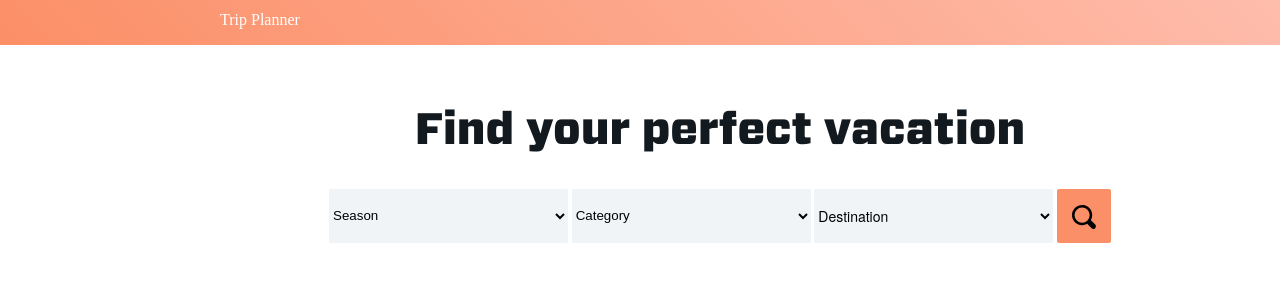
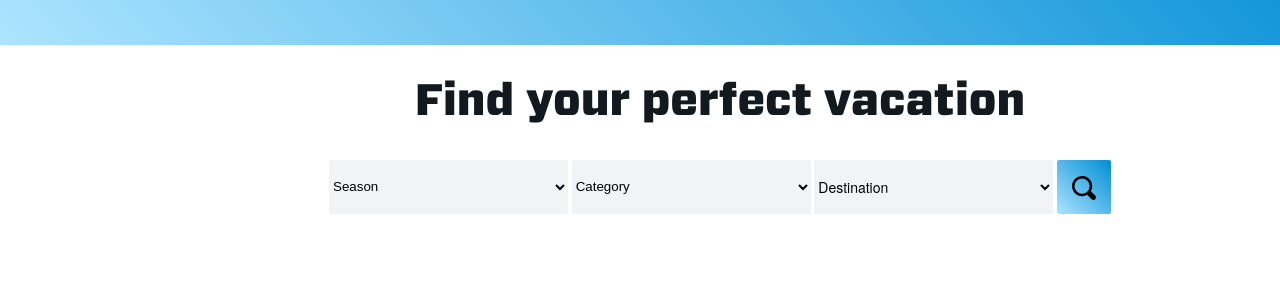
Before and after one commit to mackenziekroon/travel-app, a website: page index.html in a window 1280 px wide. Shown: the top 282 px of the page. Drawn offline with Linux system fonts and the light colour scheme.

Commit message:
changed colors

```diff
--- a/index.html
+++ b/index.html
@@ -10,7 +10,7 @@
   <body>
     <div class="page-container">
       <div class="navbar-container">
-        <div class="travel-logo">Trip Planner</div>
+        <!-- <div class="travel-logo">Trip Planner</div> -->
       </div>
       <!-- <div class="lower-container"> -->
       <div class="heading">Find your perfect vacation</div>
@@ -35,7 +35,7 @@
             <option selected>Destination</option>
           </select>
         </div>
-        <div class="destination-text">Destination</div>
+        <!-- <div class="destination-text">Destination</div> -->
         <div class="btn-container">
           <input
             type="image"
--- a/style.css
+++ b/style.css
@@ -37,7 +37,7 @@ select:disabled {
 }
 
 .navbar-container {
-  background-image: linear-gradient(-135deg, #ffc2b4 0%, #fb8f67 100%);
+  background-image: linear-gradient(-135deg, #008dd5 0%, #ade4ff 100%);
   width: 1440px;
   height: 45px;
   position: fixed;
@@ -73,7 +73,7 @@ select:disabled {
   text-align: left;
   line-height: 56px;
   /* position: absolute; */
-  margin-top: 7%;
+  margin-top: 5%;
 }
 
 .form-container {
@@ -185,7 +185,7 @@ select {
 }
 
 .btn-container {
-  background-image: linear-gradient(-135deg, #fb8f67 0%, #fb8f67 100%);
+  background-image: linear-gradient(-135deg, #008dd5 0%, #ade4ff 100%);
   border-radius: 2px;
   width: 54px;
   height: 54px;
```
